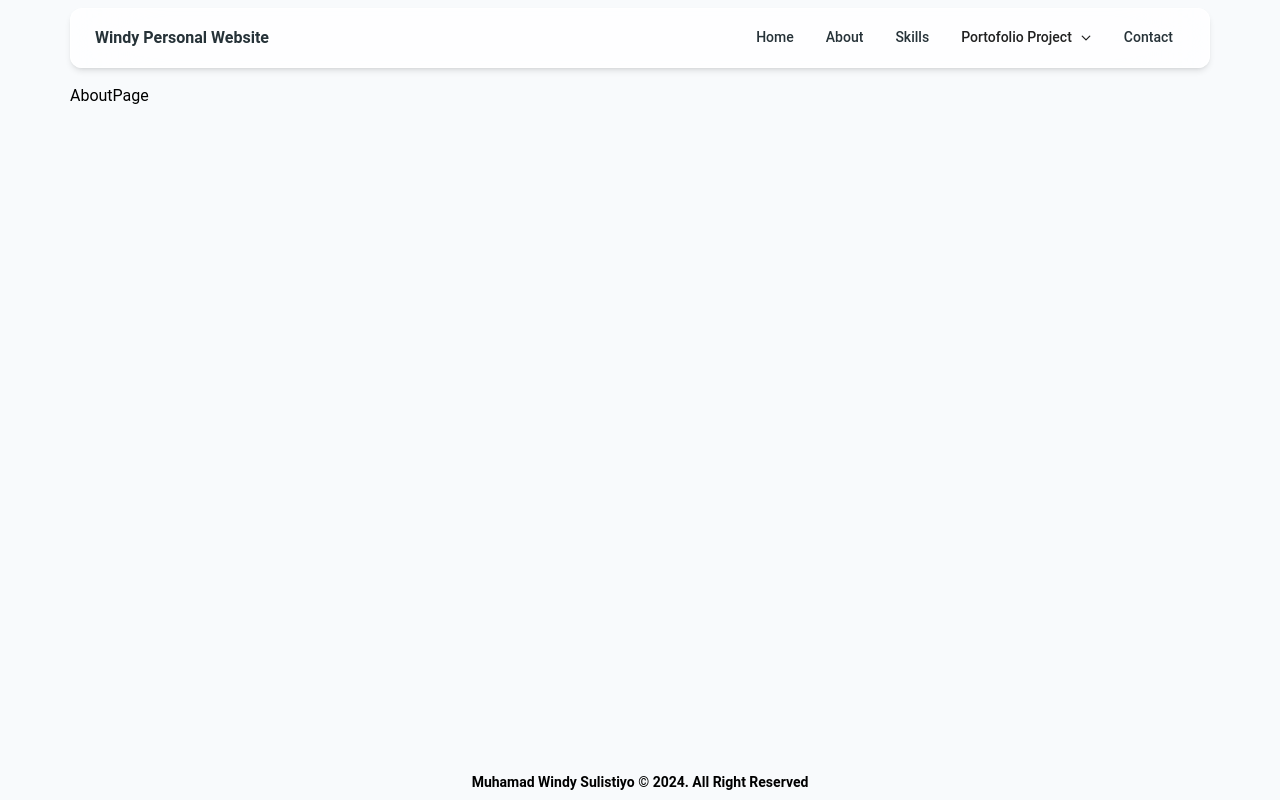
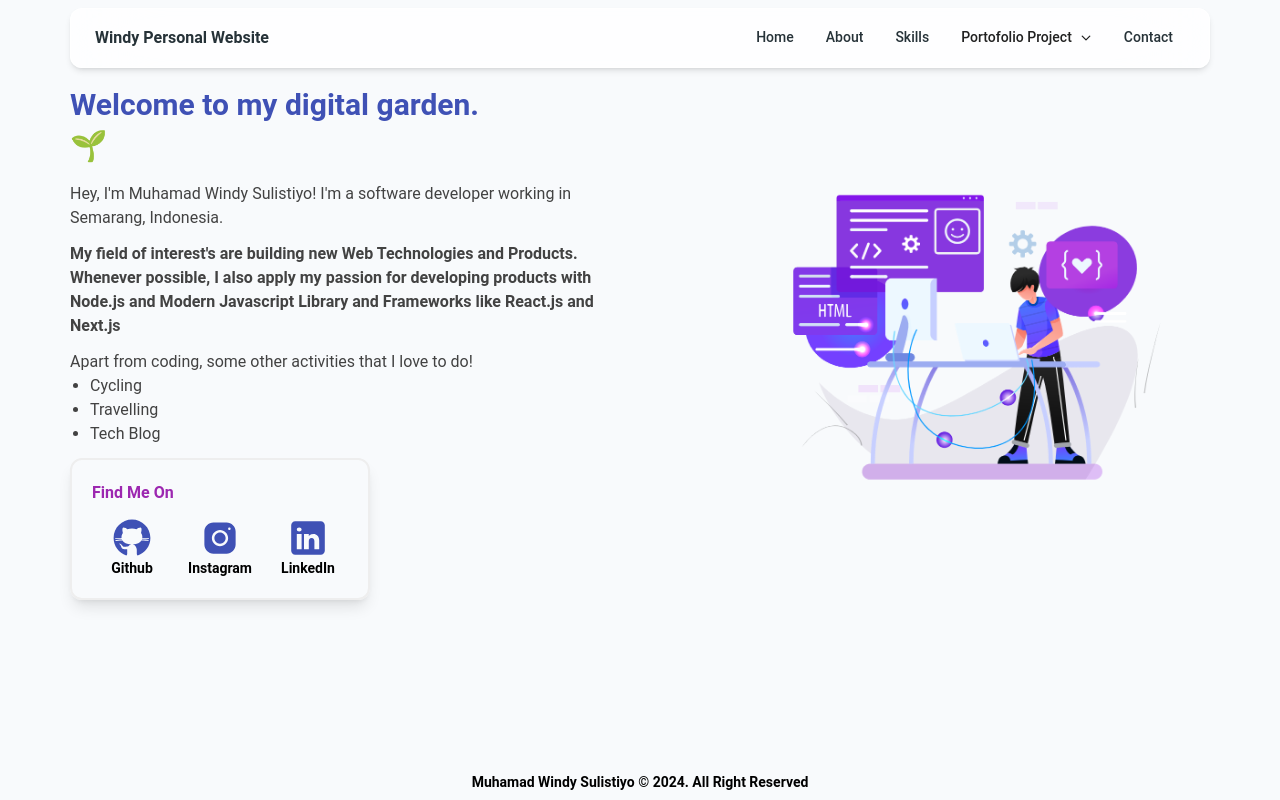
Before and after one commit to muhamadwindy/personal-website, a React (Vite) app: page /about in a window 1280 px wide. Built offline with nearby package versions, Linux system fonts and the light colour scheme.

Commit message:
create about page

```diff
--- a/src/pages/About.jsx
+++ b/src/pages/About.jsx
@@ -1,5 +1,103 @@
+import { Typography } from "@material-tailwind/react";
+import imgSection from "../assets/image/nggon-about.png";
 const AboutPage = () => {
-  return <div>AboutPage</div>;
+  return (
+    <div>
+      <Typography variant="h3" color="indigo">
+        Welcome to my digital garden.
+        <div>🌱</div>
+      </Typography>
+      <div className="flex justify-between mt-4">
+        <div className="w-[50%]">
+          <div className="text-gray-800">
+            <div>
+              Hey, I'm Muhamad Windy Sulistiyo! I'm a software developer working
+              in Semarang, Indonesia.
+            </div>
+            <div className="my-3 font-bold">
+              My field of interest's are building new Web Technologies and
+              Products. Whenever possible, I also apply my passion for
+              developing products with Node.js and Modern Javascript Library and
+              Frameworks like React.js and Next.js
+            </div>
+            <div>
+              Apart from coding, some other activities that I love to do!
+              <ul className="list-disc ml-5">
+                <li>Cycling</li>
+                <li>Travelling</li>
+                <li>Tech Blog</li>
+              </ul>
+            </div>
+          </div>
+          <div className="mt-3 font-bold shadow-lg rounded-xl p-5 border-2 w-max">
+            <Typography variant="h6" color="purple">
+              Find Me On
+            </Typography>
+            <div className="flex gap-2 pt-3 text-sm text-center ">
+              <a
+                href="https://github.com/muhamadwindy"
+                target="_blank"
+                rel="noreferrer"
+                className="min-w-20 hover:-translate-y-1 hover:scale-100 duration-300">
+                <svg
+                  xmlns="http://www.w3.org/2000/svg"
+                  x="0px"
+                  y="0px"
+                  width="40"
+                  height="40"
+                  viewBox="0 0 50 50"
+                  className="block m-auto fill-indigo-500">
+                  <path d="M17.791,46.836C18.502,46.53,19,45.823,19,45v-5.4c0-0.197,0.016-0.402,0.041-0.61C19.027,38.994,19.014,38.997,19,39 c0,0-3,0-3.6,0c-1.5,0-2.8-0.6-3.4-1.8c-0.7-1.3-1-3.5-2.8-4.7C8.9,32.3,9.1,32,9.7,32c0.6,0.1,1.9,0.9,2.7,2c0.9,1.1,1.8,2,3.4,2 c2.487,0,3.82-0.125,4.622-0.555C21.356,34.056,22.649,33,24,33v-0.025c-5.668-0.182-9.289-2.066-10.975-4.975 c-3.665,0.042-6.856,0.405-8.677,0.707c-0.058-0.327-0.108-0.656-0.151-0.987c1.797-0.296,4.843-0.647,8.345-0.714 c-0.112-0.276-0.209-0.559-0.291-0.849c-3.511-0.178-6.541-0.039-8.187,0.097c-0.02-0.332-0.047-0.663-0.051-0.999 c1.649-0.135,4.597-0.27,8.018-0.111c-0.079-0.5-0.13-1.011-0.13-1.543c0-1.7,0.6-3.5,1.7-5c-0.5-1.7-1.2-5.3,0.2-6.6 c2.7,0,4.6,1.3,5.5,2.1C21,13.4,22.9,13,25,13s4,0.4,5.6,1.1c0.9-0.8,2.8-2.1,5.5-2.1c1.5,1.4,0.7,5,0.2,6.6c1.1,1.5,1.7,3.2,1.6,5 c0,0.484-0.045,0.951-0.11,1.409c3.499-0.172,6.527-0.034,8.204,0.102c-0.002,0.337-0.033,0.666-0.051,0.999 c-1.671-0.138-4.775-0.28-8.359-0.089c-0.089,0.336-0.197,0.663-0.325,0.98c3.546,0.046,6.665,0.389,8.548,0.689 c-0.043,0.332-0.093,0.661-0.151,0.987c-1.912-0.306-5.171-0.664-8.879-0.682C35.112,30.873,31.557,32.75,26,32.969V33 c2.6,0,5,3.9,5,6.6V45c0,0.823,0.498,1.53,1.209,1.836C41.37,43.804,48,35.164,48,25C48,12.318,37.683,2,25,2S2,12.318,2,25 C2,35.164,8.63,43.804,17.791,46.836z"></path>
+                </svg>
+                Github
+              </a>
+              <a
+                href="https://www.instagram.com/mwsulistiyo"
+                target="_blank"
+                rel="noreferrer"
+                className="min-w-20 hover:-translate-y-1 hover:scale-100 duration-300">
+                <svg
+                  xmlns="http://www.w3.org/2000/svg"
+                  x="0px"
+                  y="0px"
+                  width="40"
+                  height="40"
+                  viewBox="0 0 64 64"
+                  className="block m-auto fill-indigo-500">
+                  <path d="M 21.580078 7 C 13.541078 7 7 13.544938 7 21.585938 L 7 42.417969 C 7 50.457969 13.544938 57 21.585938 57 L 42.417969 57 C 50.457969 57 57 50.455062 57 42.414062 L 57 21.580078 C 57 13.541078 50.455062 7 42.414062 7 L 21.580078 7 z M 47 15 C 48.104 15 49 15.896 49 17 C 49 18.104 48.104 19 47 19 C 45.896 19 45 18.104 45 17 C 45 15.896 45.896 15 47 15 z M 32 19 C 39.17 19 45 24.83 45 32 C 45 39.17 39.169 45 32 45 C 24.83 45 19 39.169 19 32 C 19 24.831 24.83 19 32 19 z M 32 23 C 27.029 23 23 27.029 23 32 C 23 36.971 27.029 41 32 41 C 36.971 41 41 36.971 41 32 C 41 27.029 36.971 23 32 23 z"></path>
+                </svg>
+                Instagram
+              </a>
+              <a
+                href="https://www.linkedin.com/in/muhamad-windy-sulistiyo-505653120"
+                target="_blank"
+                rel="noreferrer"
+                className="min-w-20 hover:-translate-y-1 hover:scale-100 duration-300">
+                <svg
+                  xmlns="http://www.w3.org/2000/svg"
+                  x="0px"
+                  y="0px"
+                  width="40"
+                  height="40"
+                  viewBox="0 0 50 50"
+                  className="block m-auto fill-indigo-500">
+                  <path d="M41,4H9C6.24,4,4,6.24,4,9v32c0,2.76,2.24,5,5,5h32c2.76,0,5-2.24,5-5V9C46,6.24,43.76,4,41,4z M17,20v19h-6V20H17z M11,14.47c0-1.4,1.2-2.47,3-2.47s2.93,1.07,3,2.47c0,1.4-1.12,2.53-3,2.53C12.2,17,11,15.87,11,14.47z M39,39h-6c0,0,0-9.26,0-10 c0-2-1-4-3.5-4.04h-0.08C27,24.96,26,27.02,26,29c0,0.91,0,10,0,10h-6V20h6v2.56c0,0,1.93-2.56,5.81-2.56 c3.97,0,7.19,2.73,7.19,8.26V39z"></path>
+                </svg>
+                LinkedIn
+              </a>
+            </div>
+          </div>
+        </div>
+        <div className="w-[40%]">
+          <img
+            src={imgSection}
+            alt="Gambar e"
+            className="w-full hover:-translate-y-1 hover:scale-200 duration-100"
+          />
+        </div>
+      </div>
+    </div>
+  );
 };
 
 export default AboutPage;
```
Also changed, not shown: src/assets/image/nggon-about.png (added).
